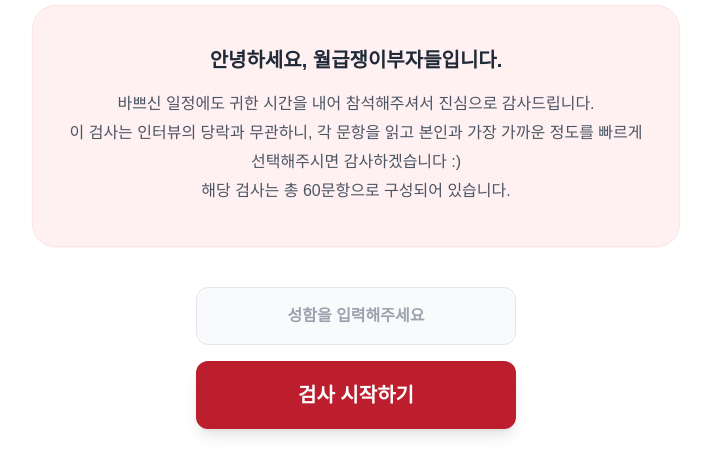
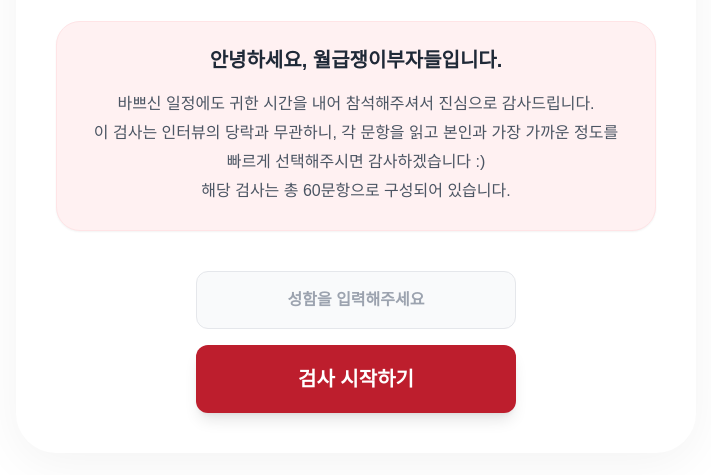
Before and after one commit to sia-debug/-, a website: page survey-app/index.html in a window 1280 px wide. Shown: the part 255-730 px from the top of the page, without its empty margins (284-995 px from the left). Drawn offline with nearby package versions, Linux system fonts and the light colour scheme; a web font is replaced by a local one.

Commit message:
태블릿 디자인 최적화 및 검색 금지 태그 추가

```diff
--- a/survey-app/index.html
+++ b/survey-app/index.html
@@ -3,6 +3,7 @@
 <head>
     <meta charset="UTF-8">
     <meta name="viewport" content="width=device-width, initial-scale=1.0">
+    <meta name="robots" content="noindex, nofollow">
     <title>월급쟁이부자들 인적성 검사</title>
     <script src="https://cdn.tailwindcss.com"></script>
     <link rel="stylesheet" as="style" crossorigin href="https://cdn.jsdelivr.net/gh/orioncactus/pretendard@v1.3.9/dist/web/static/pretendard.css" />
@@ -26,12 +27,12 @@
             background: #FFFFFF;
             border-radius: 2.5rem;
             box-shadow: 0 10px 50px rgba(0, 0, 0, 0.05);
-            max-width: 760px; width: 92%; margin: auto;
+            max-width: 680px; width: 94%; margin: auto;
         }
 
         .info-box {
             background: var(--soft-red);
-            padding: 2.5rem 2rem;
+            padding: 1.5rem 1.25rem;
             border-radius: 1.5rem;
             border: 1px solid #FFE4E6;
             text-align: center;
@@ -80,7 +81,7 @@
     </div>
 
     <main class="flex-grow flex items-center justify-center">
-        <div id="survey-app" class="glass-panel p-10 md:p-14 fade-in">
+        <div id="survey-app" class="glass-panel p-6 md:p-10 fade-in">
 
             <div id="step-intro" class="space-y-6 text-center">
                 <div class="flex flex-col items-center">
```
